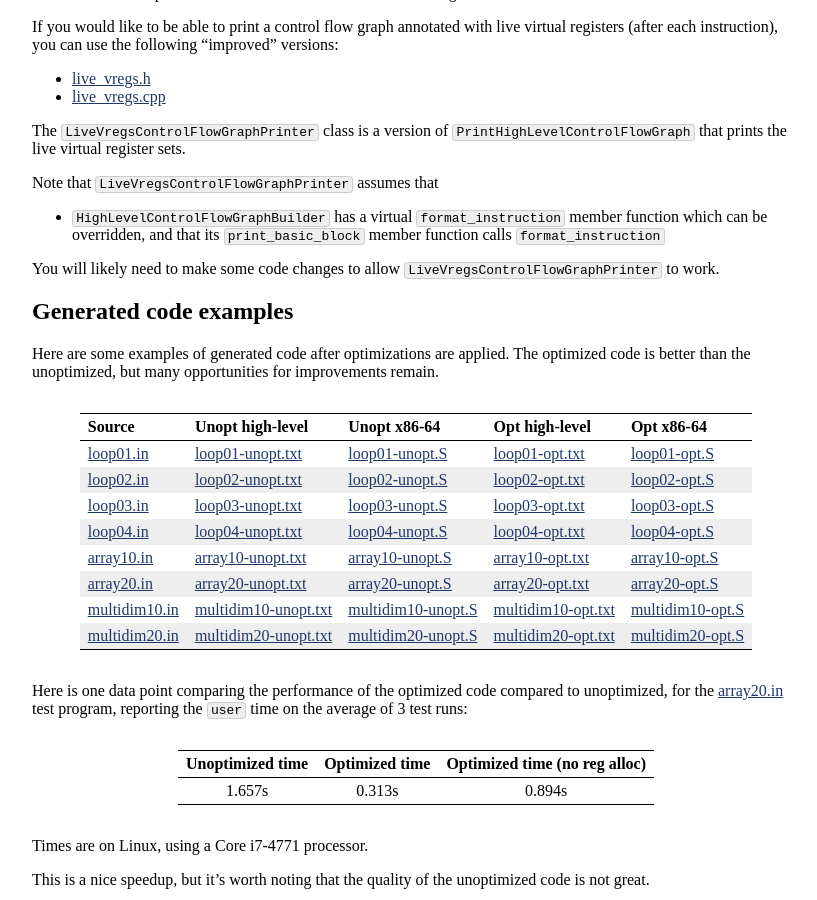
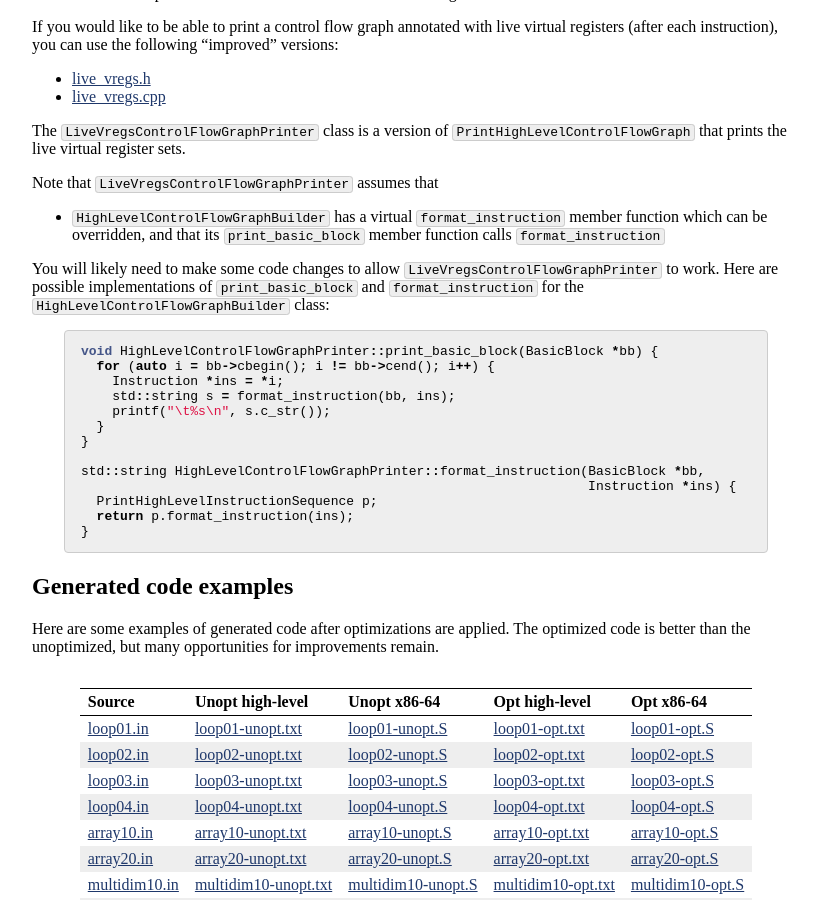
Before and after one commit to jhucompilers/fall2020, a Jekyll site: the page built from assign/assign05.md, in a window 1280 px wide and 900 px high, scrolled down 3998 px. Shown: the whole window, without its empty margins (224-1041 px from the left). Built offline with Jekyll 4.4.1, drawn with Linux system fonts in a browser that asks for light colours.

Commit message:
changes to HighLevelControlFlowGraphPrinter

````diff
--- a/assign/assign05.md
+++ b/assign/assign05.md
@@ -193,7 +193,23 @@ Note that `LiveVregsControlFlowGraphPrinter` assumes that
 
 * `HighLevelControlFlowGraphBuilder` has a virtual `format_instruction` member function which can be overridden, and that its `print_basic_block` member function calls `format_instruction`
 
-You will likely need to make some code changes to allow `LiveVregsControlFlowGraphPrinter` to work.
+You will likely need to make some code changes to allow `LiveVregsControlFlowGraphPrinter` to work.  Here are possible implementations of `print_basic_block` and `format_instruction` for the `HighLevelControlFlowGraphBuilder` class:
+
+```cpp
+void HighLevelControlFlowGraphPrinter::print_basic_block(BasicBlock *bb) {
+  for (auto i = bb->cbegin(); i != bb->cend(); i++) {
+    Instruction *ins = *i;
+    std::string s = format_instruction(bb, ins);
+    printf("\t%s\n", s.c_str());
+  }
+}
+
+std::string HighLevelControlFlowGraphPrinter::format_instruction(BasicBlock *bb,
+                                                                 Instruction *ins) {
+  PrintHighLevelInstructionSequence p;
+  return p.format_instruction(ins);
+}
+```
 
 ## Generated code examples
 
````
